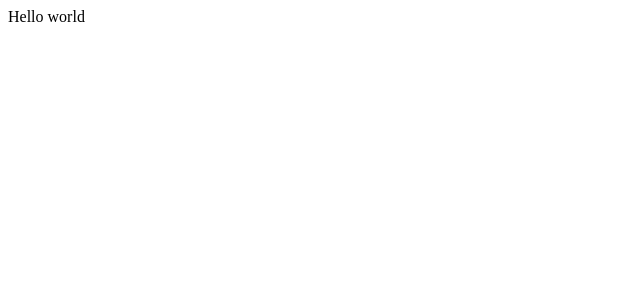
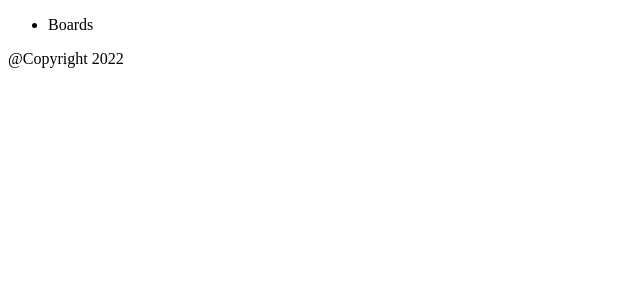
Before and after one commit to TanishqSingla/myKanban, a React (Vite) app in the folder client/: page / in a window 1280 px wide. Shown: the top 300 px of the page, without its empty margins (0-640 px from the left). Built offline with nearby package versions, Linux system fonts and the light colour scheme.

Commit message:
Layout setup

```diff
--- a/client/index.html
+++ b/client/index.html
@@ -4,7 +4,7 @@
 		<meta charset="UTF-8" />
 		<meta http-equiv="X-UA-Compatible" content="IE=edge" />
 		<meta name="viewport" content="width=device-width, initial-scale=1.0" />
-		<title>Document</title>
+		<title>My Kanban</title>
 	</head>
 	<body>
     <div id="root"></div>
--- a/client/src/App.tsx
+++ b/client/src/App.tsx
@@ -1,3 +1,7 @@
-export default function() {
-  return <div>Hello world</div>
+import Layout from "./Layout";
+
+export default function () {
+	return <Layout>
+
+  </Layout>;
 }
--- /dev/null
+++ b/client/src/Layout/Footer/index.tsx
@@ -0,0 +1,5 @@
+export default function() {
+  return <div className="footer">
+    <p>@Copyright 2022</p>
+  </div>
+}
--- /dev/null
+++ b/client/src/Layout/Header/index.tsx
@@ -0,0 +1,11 @@
+export default function () {
+	return (
+		<header className="header">
+			<nav>
+				<ul>
+					<li>Boards</li>
+				</ul>
+			</nav>
+		</header>
+	);
+}
--- /dev/null
+++ b/client/src/Layout/index.tsx
@@ -0,0 +1,16 @@
+import Footer from "./Footer";
+import Header from "./Header";
+
+interface LayoutProps {
+	children: React.ReactNode;
+}
+
+export default function (props: LayoutProps) {
+	return (
+		<>
+			<Header />
+			{props.children}
+			<Footer />
+		</>
+	);
+}
```
